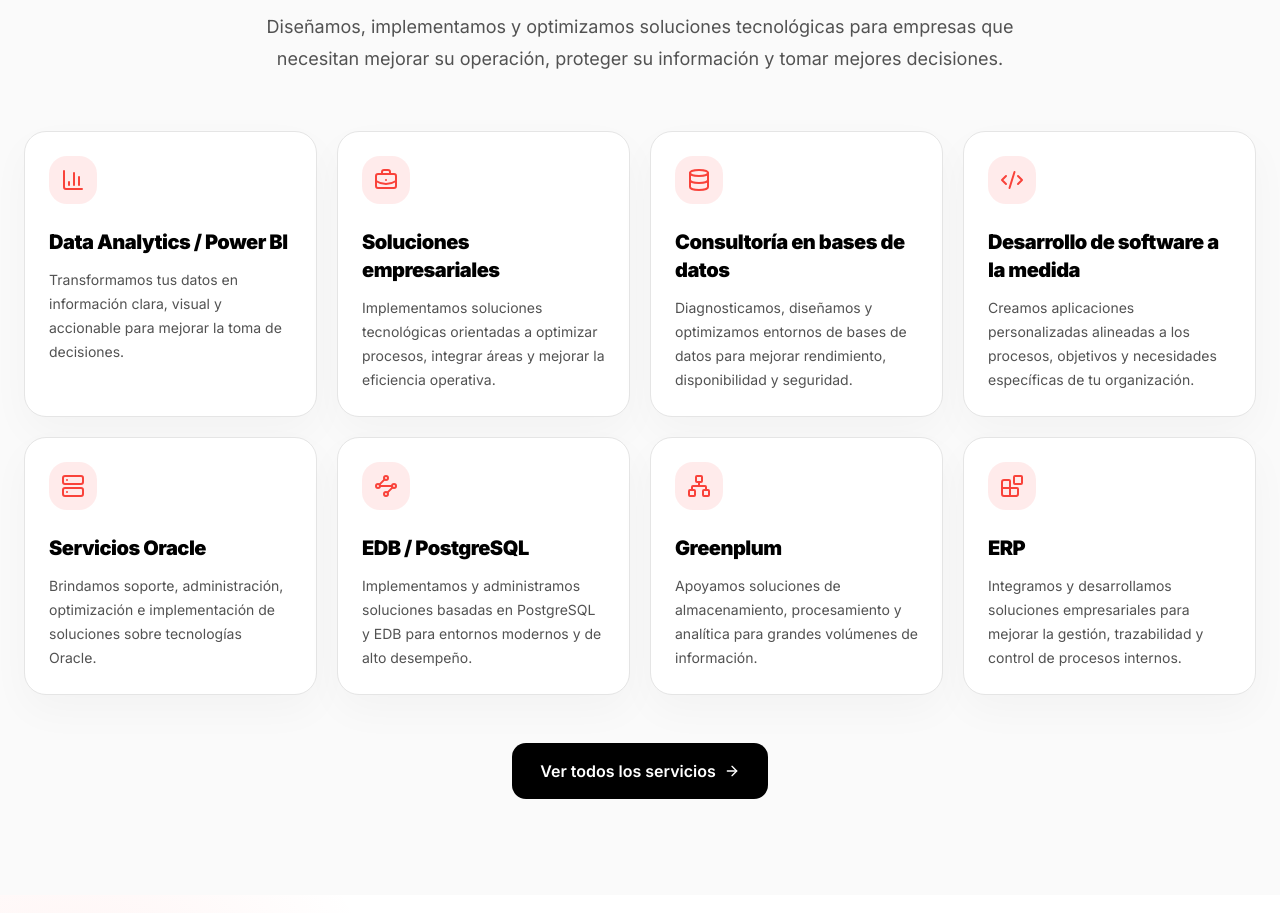
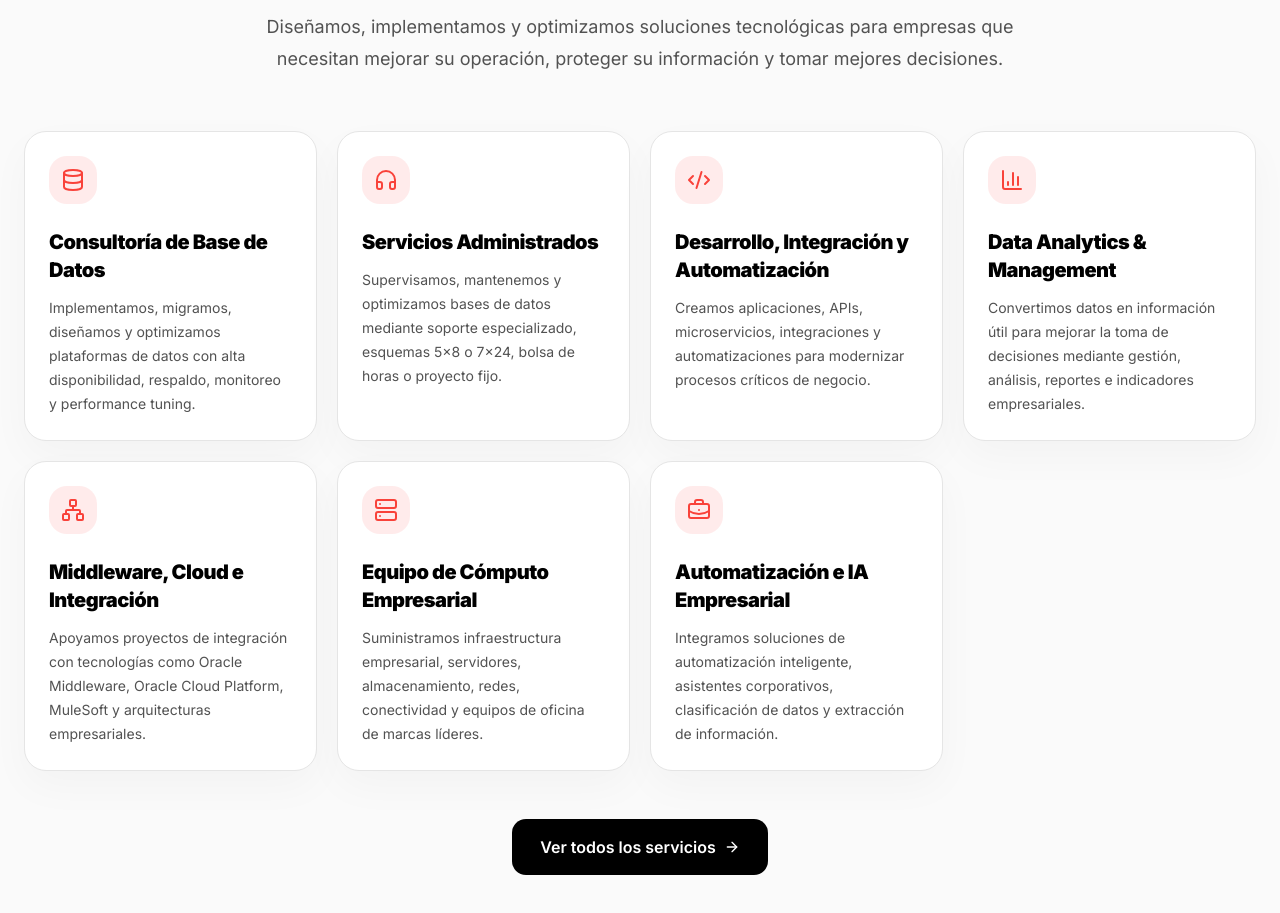
Before and after one commit to UserSoko01/sokodb-web, a Next.js app: page / in a window 1280 px wide. Shown: the part 2600-3513 px from the top of the page. Built offline with nearby package versions, Linux system fonts and the light colour scheme.

Commit message:
actualización de catalogo de servicios

```diff
--- a/src/content/services.ts
+++ b/src/content/services.ts
@@ -1,61 +1,54 @@
 import {
   BarChart3,
-  Blocks,
   BriefcaseBusiness,
   Code2,
   Database,
+  Headphones,
   Network,
   Server,
-  Waypoints,
 } from "lucide-react";
 
 export const services = [
   {
-    title: "Data Analytics / Power BI",
+    title: "Consultoría de Base de Datos",
     description:
-      "Transformamos tus datos en información clara, visual y accionable para mejorar la toma de decisiones.",
+      "Implementamos, migramos, diseñamos y optimizamos plataformas de datos con alta disponibilidad, respaldo, monitoreo y performance tuning.",
+    icon: Database,
+  },
+  {
+    title: "Servicios Administrados",
+    description:
+      "Supervisamos, mantenemos y optimizamos bases de datos mediante soporte especializado, esquemas 5×8 o 7×24, bolsa de horas o proyecto fijo.",
+    icon: Headphones,
+  },
+  {
+    title: "Desarrollo, Integración y Automatización",
+    description:
+      "Creamos aplicaciones, APIs, microservicios, integraciones y automatizaciones para modernizar procesos críticos de negocio.",
+    icon: Code2,
+  },
+  {
+    title: "Data Analytics & Management",
+    description:
+      "Convertimos datos en información útil para mejorar la toma de decisiones mediante gestión, análisis, reportes e indicadores empresariales.",
     icon: BarChart3,
   },
   {
-    title: "Soluciones empresariales",
+    title: "Middleware, Cloud e Integración",
     description:
-      "Implementamos soluciones tecnológicas orientadas a optimizar procesos, integrar áreas y mejorar la eficiencia operativa.",
-    icon: BriefcaseBusiness,
+      "Apoyamos proyectos de integración con tecnologías como Oracle Middleware, Oracle Cloud Platform, MuleSoft y arquitecturas empresariales.",
+    icon: Network,
   },
   {
-    title: "Consultoría en bases de datos",
+    title: "Equipo de Cómputo Empresarial",
     description:
-      "Diagnosticamos, diseñamos y optimizamos entornos de bases de datos para mejorar rendimiento, disponibilidad y seguridad.",
-    icon: Database,
-  },
-  {
-    title: "Desarrollo de software a la medida",
-    description:
-      "Creamos aplicaciones personalizadas alineadas a los procesos, objetivos y necesidades específicas de tu organización.",
-    icon: Code2,
-  },
-  {
-    title: "Servicios Oracle",
-    description:
-      "Brindamos soporte, administración, optimización e implementación de soluciones sobre tecnologías Oracle.",
+      "Suministramos infraestructura empresarial, servidores, almacenamiento, redes, conectividad y equipos de oficina de marcas líderes.",
     icon: Server,
   },
   {
-    title: "EDB / PostgreSQL",
+    title: "Automatización e IA Empresarial",
     description:
-      "Implementamos y administramos soluciones basadas en PostgreSQL y EDB para entornos modernos y de alto desempeño.",
-    icon: Waypoints,
-  },
-  {
-    title: "Greenplum",
-    description:
-      "Apoyamos soluciones de almacenamiento, procesamiento y analítica para grandes volúmenes de información.",
-    icon: Network,
-  },
-  {
-    title: "ERP",
-    description:
-      "Integramos y desarrollamos soluciones empresariales para mejorar la gestión, trazabilidad y control de procesos internos.",
-    icon: Blocks,
+      "Integramos soluciones de automatización inteligente, asistentes corporativos, clasificación de datos y extracción de información.",
+    icon: BriefcaseBusiness,
   },
 ];
```
